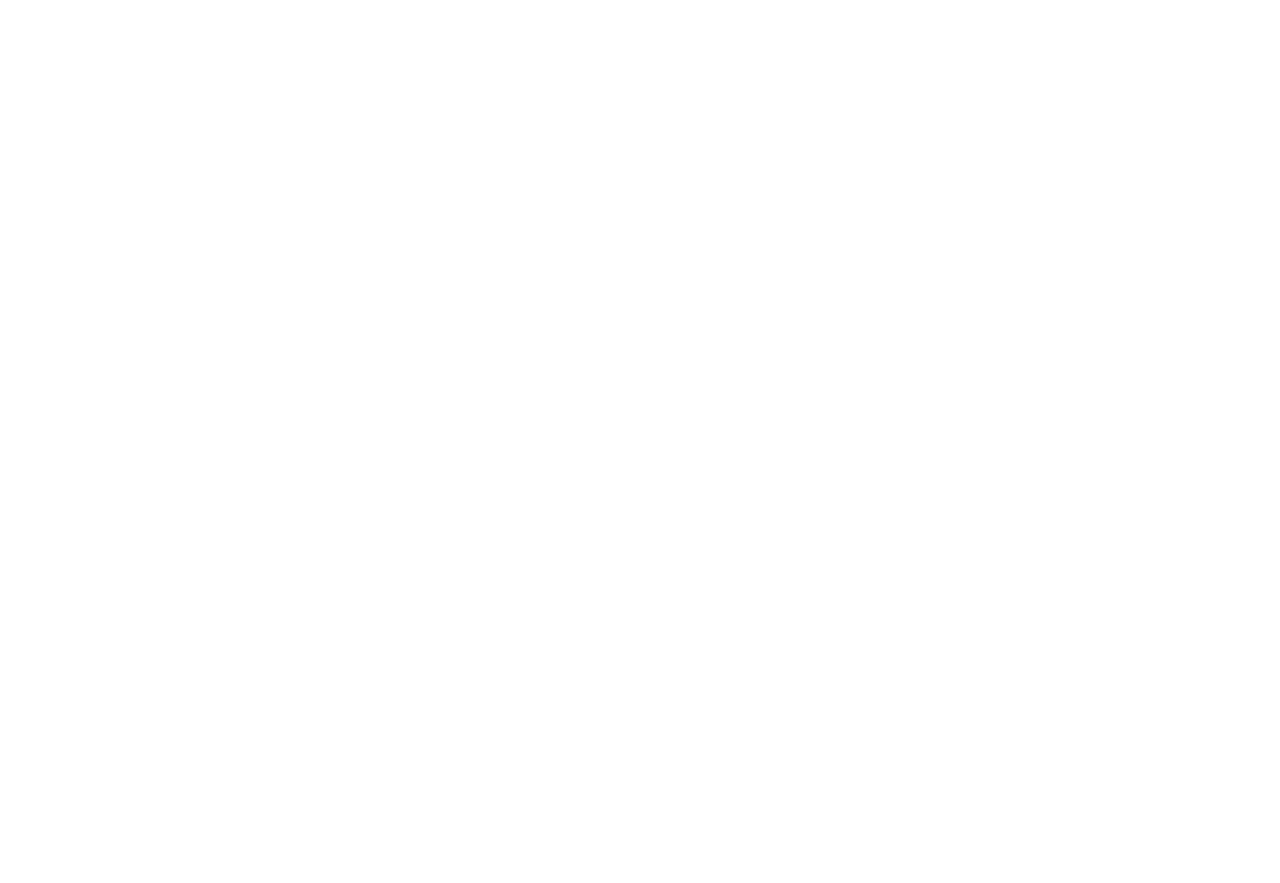
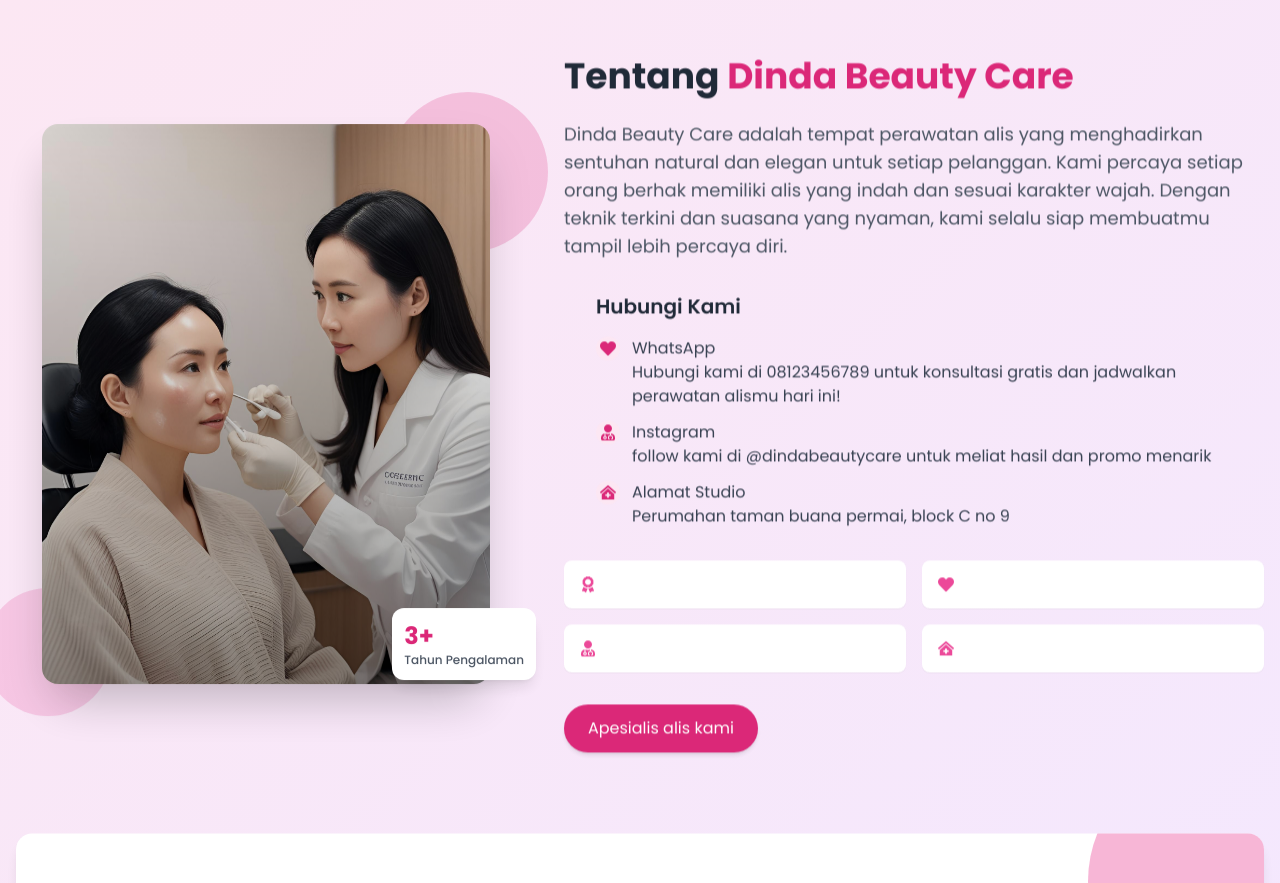
Before and after one commit to yudisdev/clinic-web, a React (Vite) app: page / in a window 1280 px wide. Shown: the part 1880-2763 px from the top of the page. Before the commit the page ends 1880 px from the top, so only its background shows below. Built offline with nearby package versions, Linux system fonts and the light colour scheme.

Commit message:
change leanguage in english to indonesian

```diff
--- a/src/App.jsx
+++ b/src/App.jsx
@@ -4,6 +4,7 @@
 import Header from './components/Header'
 import Hero from './components/Hero'
 import Services from './components/Services'
+import About from './components/About'
 
 const App = () => {
   useEffect (()=>{
@@ -18,6 +19,7 @@
    <Header/>
    <Hero/>
    <Services/>
+   <About/>
    </>
 
   )
--- a/src/components/About.jsx
+++ b/src/components/About.jsx
@@ -1,5 +1,5 @@
 import React from 'react'
-import aboutImage from '../assets.AboutImage.png'
+import aboutImage from '../assets/aboutImage.png'
 import { FaAward, FaClinicMedical, FaHeart, FaUserMd } from 'react-icons/fa'
 
 const About = () => {
@@ -13,15 +13,19 @@
     const approachTtems = [
       {
         icon: <FaHeart className='text-pink-600' aria-hidden='true'/>,
-        text:'Lorem, ipsum dolor sit amet consectetur adipisicing elit. Vero illo repellendus culpa cupiditate error! Dolorem quae mollitia perferendis alias harum!'
+        text:'WhatsApp',
+        text2:'Hubungi kami di 08123456789 untuk konsultasi gratis dan jadwalkan perawatan alismu hari ini!'
+
       },
       {
         icon: <FaUserMd className='text-pink-600' aria-hidden='true'/>,
-        text:'Lorem, ipsum dolor sit amet consectetur adipisicing elit. Vero illo repellendus culpa cupiditate error! Dolorem quae mollitia perferendis alias harum!'
+        text:'Instagram',
+        text2:'follow kami di @dindabeautycare untuk meliat hasil dan promo menarik'
       },
       {
         icon: <FaClinicMedical className='text-pink-600' aria-hidden='true'/>,
-        text:'Lorem, ipsum dolor sit amet consectetur adipisicing elit. Vero illo repellendus culpa cupiditate error! Dolorem quae mollitia perferendis alias harum!'
+        text:'Alamat Studio ' ,
+        text2:'Perumahan taman buana permai, block C no 9'
       },
     ]
 
@@ -60,7 +64,9 @@
                 Tentang <span className='text-pink-600'>Dinda Beauty Care</span>
               </h2>
               <p className='text-lg text-gray-600 mb-6'>
-                Lorem ipsum dolor, sit amet consectetur adipisicing elit. Exercitationem accusamus mollitia similique magni numquam illo dignissimos alias impedit tempora molestiae!
+                  Dinda Beauty Care adalah tempat perawatan alis yang menghadirkan sentuhan natural dan elegan untuk setiap pelanggan.
+                  Kami percaya setiap orang berhak memiliki alis yang indah dan sesuai karakter wajah.
+                  Dengan teknik terkini dan suasana yang nyaman, kami selalu siap membuatmu tampil lebih percaya diri.
               </p>
             </header>
             <section className='m-8'>
@@ -71,7 +77,10 @@
                     <figure className='bg-pink-100 p-1 rounded-full mr-3'>
                       {item.icon}
                     </figure>
+                    <figure>
                     <p className='text-gray-700'>{item.text}</p>
+                    <p className='text-gray-700'>{item.text2}</p>
+                    </figure>
                   </li>
                 ))}
               </ul>
@@ -82,32 +91,39 @@
                   <figure className='mr-3'>
                     {item.icon}
                   </figure>
+                  <div>
+                    <strong className='text-xl'></strong>
+                  </div>
                 </article>
               ))}
             </section>
 
+
             <nav>
               <a href="#" className='inline-block bg-pink-600 hover:bg-pink-700 text-white px-6 py-3 rounded-full
               transition shadow-md focus:outline-none focus:ring-2 focus:ring-pink-800 focus:ring-offset-2'>
-                Meet our specialist
+                Apesialis alis kami
               </a>
             </nav>
           </div>
         </article>
-          <aside className='mt-20 bg-white rounded-2xl md:p-12 shadow-lg relative overflow-hidden'>
+          <aside data-aos='fade-up' data-aos-delay='700' className='mt-20 bg-white rounded-2xl md:p-12 shadow-lg relative overflow-hidden'>
             <span className='absolute -top-20 -right-20 w-64 h-64 rounded-full bg-pink-500 opacity-40'
             aria-hidden='true'></span>
             <div className='relative z-10'>
-              <h3 className='text-2xl font-bold text-gray-800 mb-6'>Our mission</h3>
+              <h3 className='text-2xl font-bold text-gray-800 mb-6'>Misi Kami</h3>
               <blockquote className='text-lg text-gray-700 mb-6'>
-                Lorem ipsum dolor sit amet consectetur adipisicing elit. Officia non, tempore blanditiis earum totam a tempora recusandae molestiae perspiciatis maiores.
+                 Dinda Beauty Care hadir untuk memberikan pengalaman sulam alis yang nyaman, ramah, dan penuh perhatian.
+                 Kami percaya setiap orang berhak memiliki alis indah yang natural dan sesuai karakter wajahnya.
+                 Dengan teknik terkini dan bahan yang aman, kami selalu berusaha memberikan hasil terbaik agar setiap pelanggan merasa percaya diri dan puas setelah perawatan bersama kami.
               </blockquote>
               <figure className='flex items-center'>
                 <div className='w-12 h-12 rounded-full bg-pink-100 flex items-center justify-center mr-4'>
                   <FaUserMd className='text-pink-600' aria-hidden='true'/>
                 </div>
                 <figcaption>
-                   <cite className='font-semibold text-gray-800 not-italic'>Dian Widiani</cite>
+                   <cite className='font-semibold text-gray-800 not-italic'>Ni Made Dian Widiani</cite>
+                   <p>Owner & Brow artist</p>
                 </figcaption>
               </figure>
             </div>
```
